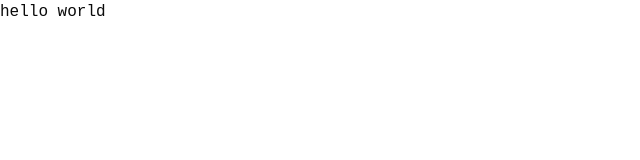
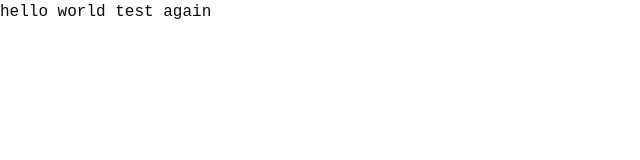
Before and after one commit to JBortolanza/citizenship, a React (Vite) app in the folder frontend/: page / in a window 1280 px wide. Shown: the top 160 px of the page, without its empty margins (0-640 px from the left). Built offline with nearby package versions, Linux system fonts and the light colour scheme.

Commit message:
git issues

```diff
--- a/frontend/src/App.tsx
+++ b/frontend/src/App.tsx
@@ -5,7 +5,7 @@ function App() {
 
   return (
     <>
-      <h1>hello world</h1>
+      <h1>hello world test again</h1>
     </>
   );
 }
```
